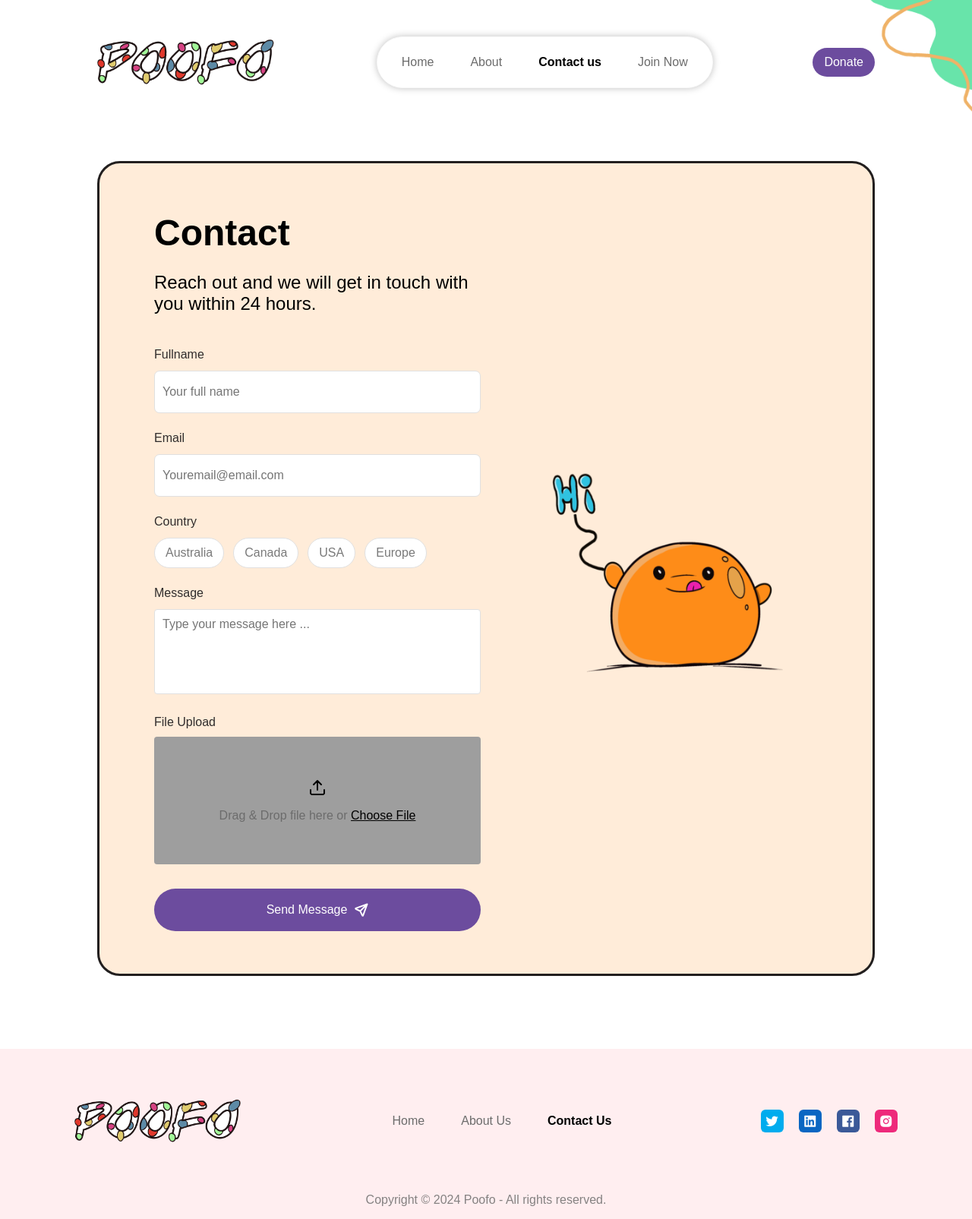
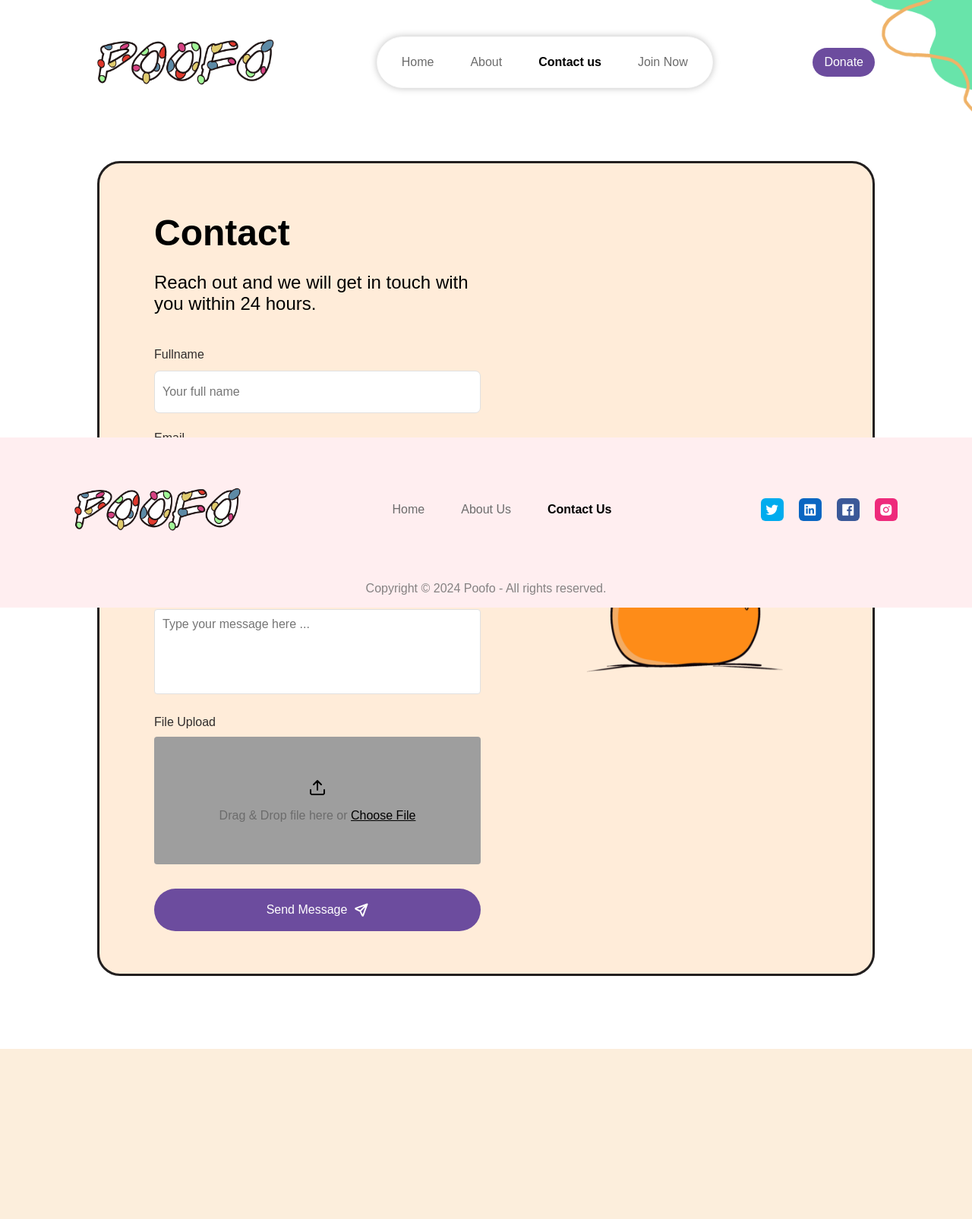
Before and after one commit to rtm200/sus, a PHP site: page /contact.html in a window 1280 px wide. Shown: the whole page at 76% size. After the commit the page ends 1381 px from the top, so only its background shows below. Run offline with PHP 8.4, Linux system fonts and the light colour scheme; some web fonts are replaced; grey boxes are pictures that could not be loaded.

Commit message:
Update contact.css

```diff
--- a/contact.css
+++ b/contact.css
@@ -299,6 +299,8 @@ form button{
 /* footer *//* footer *//* footer */
 
 footer {
+    position: absolute;
+    bottom: 0;
     background-color: #FFEEF0;
     width: 100%;
 }
```
